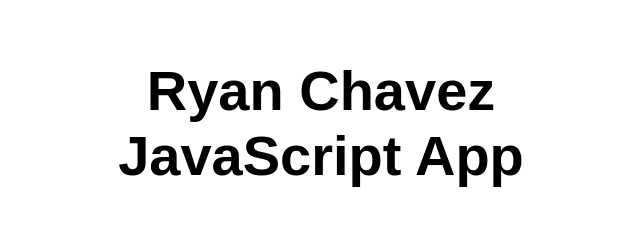
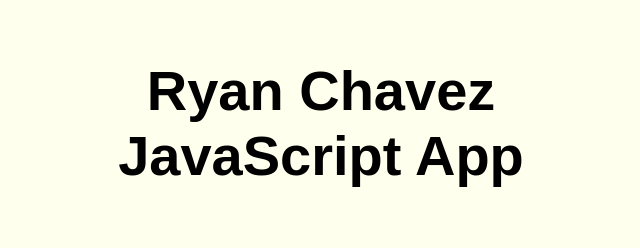
Before and after one commit to chavezr56/my-first-static-web-app, a plain HTML site: page index.html in a window 1280 px wide. Shown: the whole page, without its empty margins (319-959 px from the left). Drawn offline with Linux system fonts and the light colour scheme.

Commit message:
Update styles.css

```diff
--- a/styles.css
+++ b/styles.css
@@ -6,7 +6,7 @@ html, body {
   margin: 0;
   border: 0;
   padding: 0;
-  background-color: #fff;
+  background-color: #ffe;
 }
 
 main {
```
